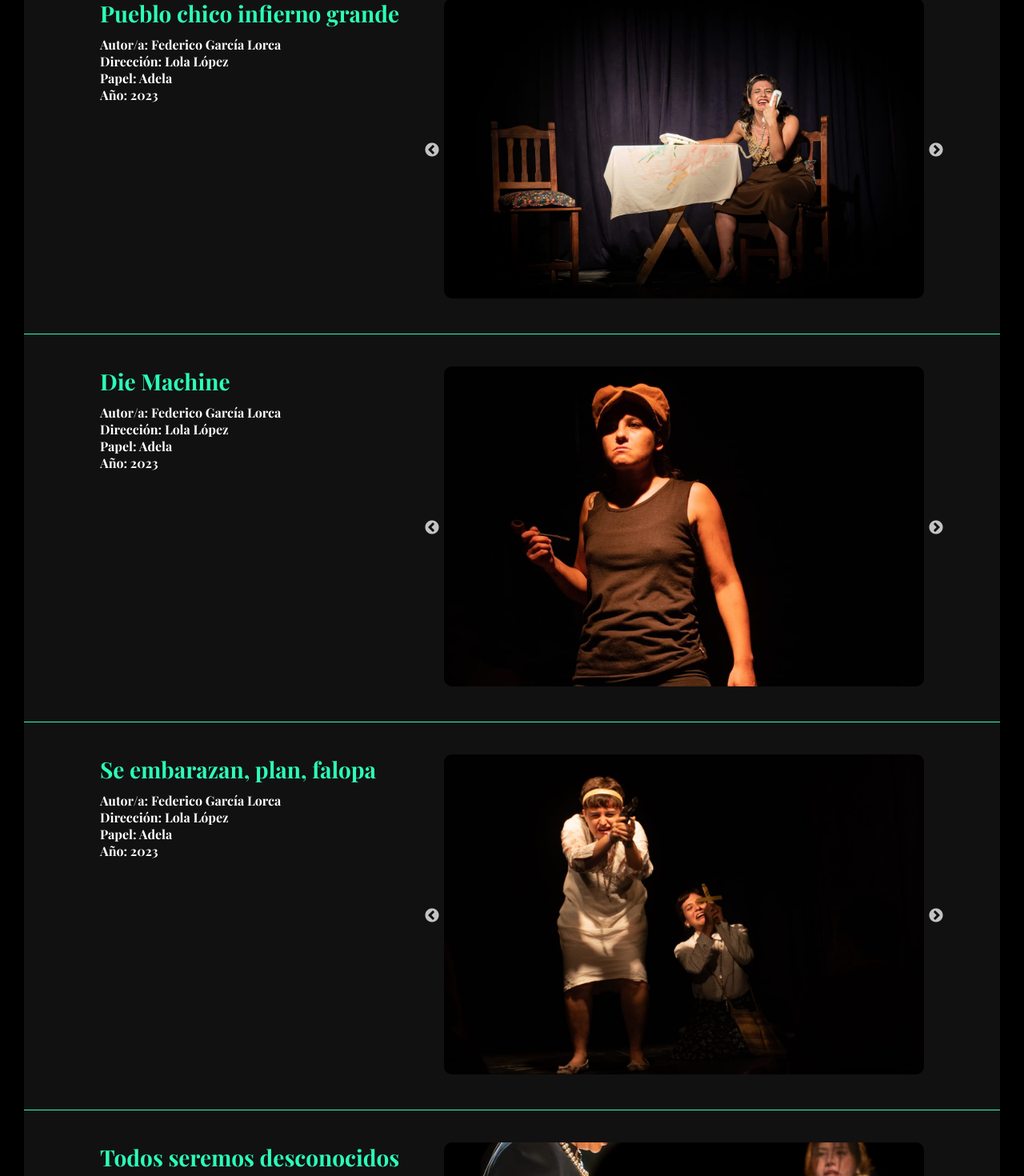
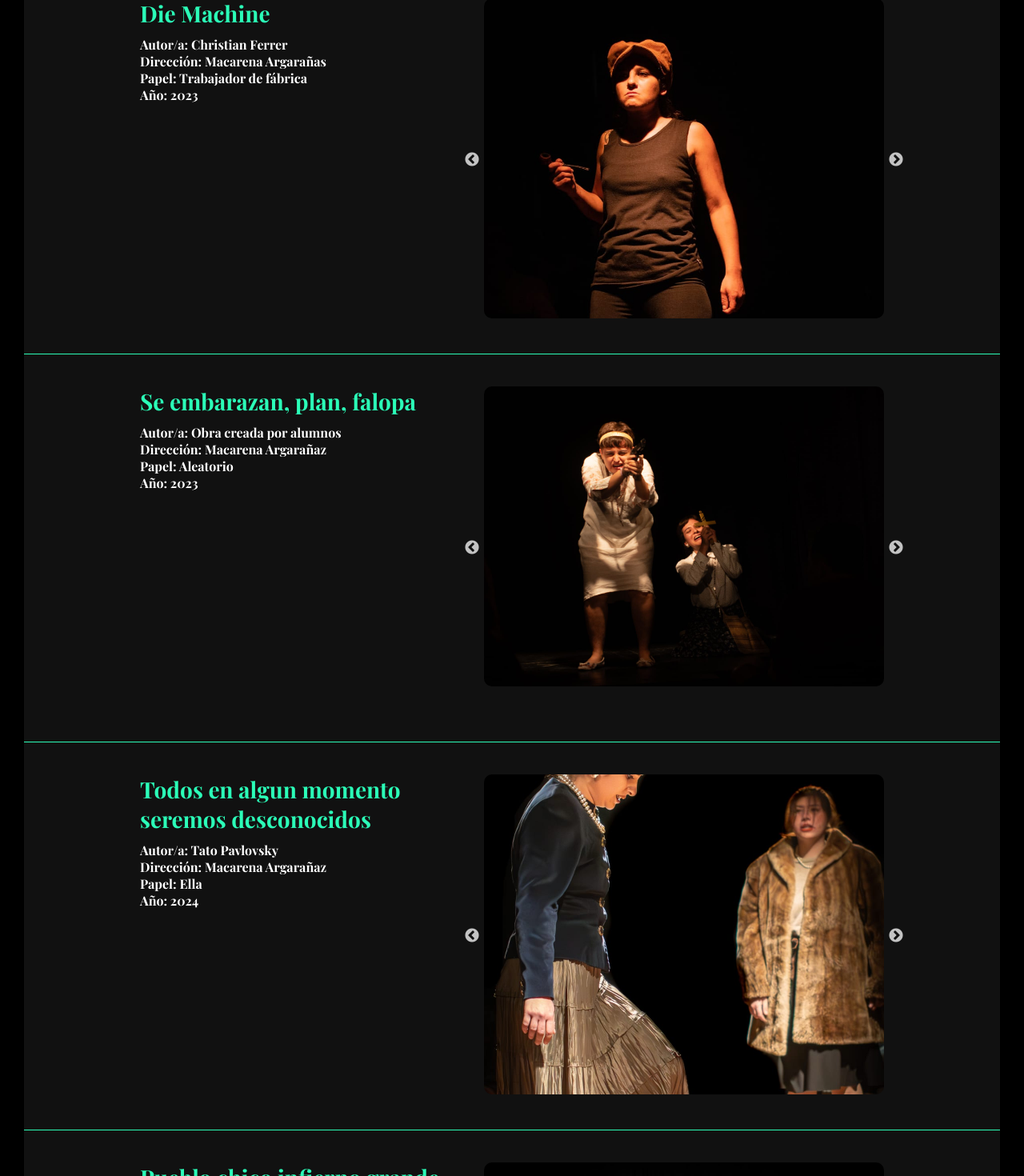
Before and after one commit to AgustinEA-dev/portfolio-milena-gracioso, a React (Create React App) app: page /mis-trabajos in a window 1280 px wide. Shown: the part 695-2165 px from the top of the page at 80% size. Built offline with nearby package versions, Linux system fonts and the light colour scheme.

Commit message:
corrección de obras

```diff
--- a/src/components/work/component-play-item.jsx
+++ b/src/components/work/component-play-item.jsx
@@ -79,7 +79,8 @@ const styles = {
   slider: {
     flex: "1",
     minWidth: "300px",
-    maxWidth: "600px",
+    maxWidth: "500px",
+    heigth: "500px",
   },
   image: {
     width: "100%",
--- a/src/components/work/component-work-section.jsx
+++ b/src/components/work/component-work-section.jsx
@@ -7,11 +7,12 @@ export function WorkSection() {
     <section className="section-my-work">
       <h1>Mis trabajos</h1>
       <PlayItem
+        ciclo="Latente - Poiesis"
         title="La casa de Bernarda Alba"
         writer="Federico García Lorca"
         director="Lola López"
         rol="Adela"
-        year="2023"
+        year="2022"
         imgs={[
           "/assets/imgs/bernarda-alba-foto3.jpeg",
           "/assets/imgs/bernarda-alba-foto4.jpeg",
@@ -21,24 +22,11 @@ export function WorkSection() {
         ]}
       />
       <PlayItem
-        title="Pueblo chico infierno grande"
-        writer="Federico García Lorca"
-        director="Lola López"
-        rol="Adela"
-        year="2023"
-        imgs={[
-          "/assets/imgs/p-c-i-g-foto1.jpeg",
-          "/assets/imgs/p-c-i-g-foto2.jpeg",
-          "/assets/imgs/p-c-i-g-foto3.jpeg",
-          "/assets/imgs/p-c-i-g-foto4.jpeg",
-          "/assets/imgs/p-c-i-g-foto5.jpeg",
-        ]}
-      />
-      <PlayItem
+        ciclo="Expresionista - Poiesis"
         title="Die Machine"
-        writer="Federico García Lorca"
-        director="Lola López"
-        rol="Adela"
+        writer="Christian Ferrer"
+        director="Macarena Argarañas"
+        rol="Trabajador de fábrica"
         year="2023"
         imgs={[
           "/assets/imgs/die-machine-foto5.jpg",
@@ -49,10 +37,11 @@ export function WorkSection() {
         ]}
       />
       <PlayItem
+        ciclo="Farsa - Poiesis"
         title="Se embarazan, plan, falopa"
-        writer="Federico García Lorca"
-        director="Lola López"
-        rol="Adela"
+        writer="Obra creada por alumnos"
+        director="Macarena Argarañaz"
+        rol="Aleatorio"
         year="2023"
         imgs={[
           "/assets/imgs/e-b-p-foto6.jpeg",
@@ -64,11 +53,12 @@ export function WorkSection() {
         ]}
       />
       <PlayItem
-        title="Todos seremos desconocidos"
-        writer="Federico García Lorca"
-        director="Lola López"
-        rol="Adela"
-        year="2023"
+        ciclo="Absurdo - Poiesis"
+        title="Todos en algun momento seremos desconocidos"
+        writer="Tato Pavlovsky"
+        director="Macarena Argarañaz"
+        rol="Ella"
+        year="2024"
         imgs={[
           "/assets/imgs/todos-desconocidos-foto1.jpeg",
           "/assets/imgs/todos-desconocidos-foto2.jpeg",
@@ -77,6 +67,21 @@ export function WorkSection() {
           "/assets/imgs/todos-desconocidos-foto5.jpeg",
         ]}
       />
+      <PlayItem
+        ciclo="Melodrama - Poiesis"
+        title="Pueblo chico infierno grande"
+        writer="Obra creada por alumnos"
+        director="Lola López"
+        rol="Aleatorio"
+        year="2024"
+        imgs={[
+          "/assets/imgs/p-c-i-g-foto1.jpeg",
+          "/assets/imgs/p-c-i-g-foto2.jpeg",
+          "/assets/imgs/p-c-i-g-foto3.jpeg",
+          "/assets/imgs/p-c-i-g-foto4.jpeg",
+          "/assets/imgs/p-c-i-g-foto5.jpeg",
+        ]}
+      />
       {/* Podés repetir con más obras */}
     </section>
   );
```
Also changed, not shown: public/assets/imgs/img-portada.jpg (added).
